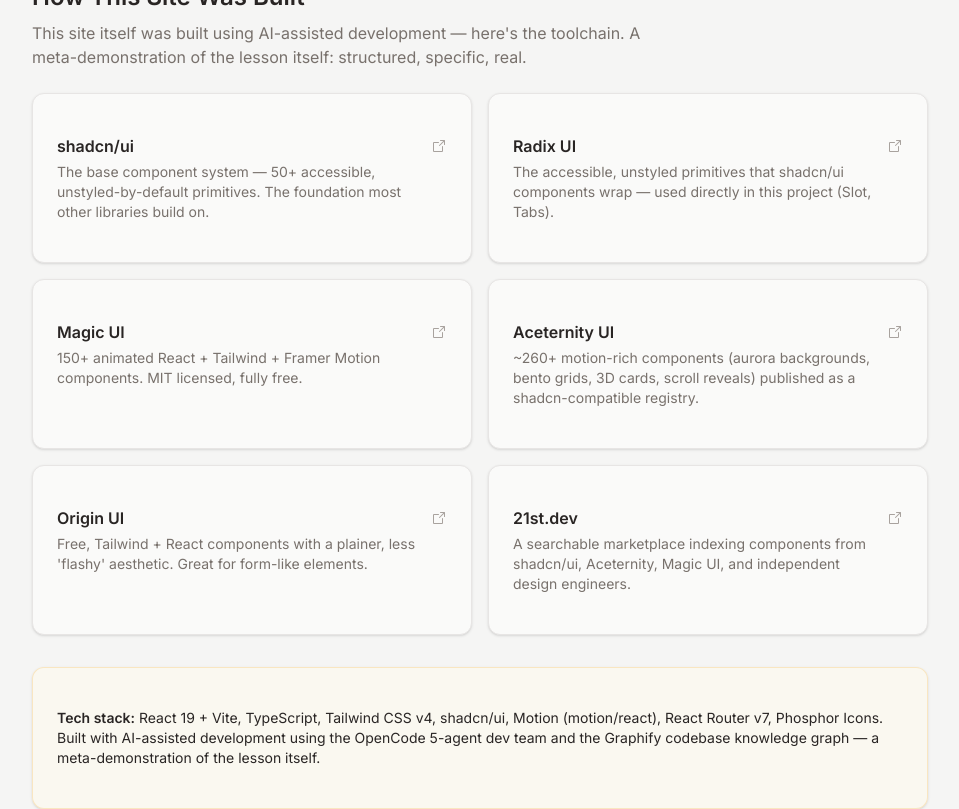
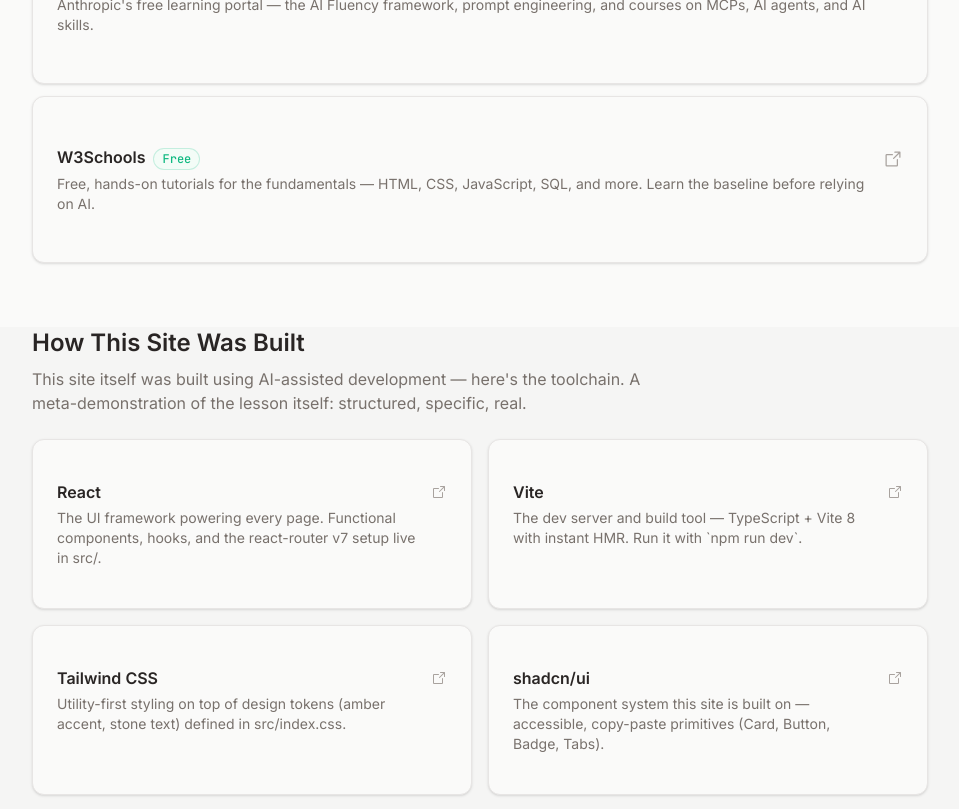
Before and after one commit to dannielcanaryquipia/artificial-intelligence-prompting, a React (Vite) app: page /resources in a window 1280 px wide. Shown: the part 480-1289 px from the top of the page, without its empty margins (160-1119 px from the left). Built offline with nearby package versions, Linux system fonts and the light colour scheme.

Commit message:
feat: honest build stack + real learning resources, socials on About, GitHub CTA on Home

```diff
--- a/src/data/references.ts
+++ b/src/data/references.ts
@@ -5,49 +5,64 @@
   free?: boolean;
 }
 
-export interface UILibrary {
+export interface BuildStack {
   name: string;
   description: string;
   link: string;
 }
 
-export const learningResources: LearningResource[] = [];
+export const learningResources: LearningResource[] = [
+  {
+    title: "Anthropic Skilljar",
+    description:
+      "Anthropic's free learning portal — the AI Fluency framework, prompt engineering, and courses on MCPs, AI agents, and AI skills.",
+    link: "https://anthropic.skilljar.com",
+    free: true,
+  },
+  {
+    title: "W3Schools",
+    description:
+      "Free, hands-on tutorials for the fundamentals — HTML, CSS, JavaScript, SQL, and more. Learn the baseline before relying on AI.",
+    link: "https://www.w3schools.com/",
+    free: true,
+  },
+];
 
-export const uiLibraries: UILibrary[] = [
+export const buildStack: BuildStack[] = [
+  {
+    name: "React",
+    description:
+      "The UI framework powering every page. Functional components, hooks, and the react-router v7 setup live in src/.",
+    link: "https://react.dev",
+  },
+  {
+    name: "Vite",
+    description:
+      "The dev server and build tool — TypeScript + Vite 8 with instant HMR. Run it with `npm run dev`.",
+    link: "https://vite.dev",
+  },
+  {
+    name: "Tailwind CSS",
+    description:
+      "Utility-first styling on top of design tokens (amber accent, stone text) defined in src/index.css.",
+    link: "https://tailwindcss.com",
+  },
   {
     name: "shadcn/ui",
     description:
-      "The base component system — 50+ accessible, unstyled-by-default primitives. The foundation most other libraries build on.",
+      "The component system this site is built on — accessible, copy-paste primitives (Card, Button, Badge, Tabs).",
     link: "https://ui.shadcn.com",
   },
   {
     name: "Radix UI",
     description:
-      "The accessible, unstyled primitives that shadcn/ui components wrap — used directly in this project (Slot, Tabs).",
+      "The accessible, unstyled primitives that shadcn/ui wraps — used directly here too (Slot, Tabs).",
     link: "https://www.radix-ui.com",
   },
   {
-    name: "Magic UI",
+    name: "OpenCode CLI",
     description:
-      "150+ animated React + Tailwind + Framer Motion components. MIT licensed, fully free.",
-    link: "https://magicui.design",
-  },
-  {
-    name: "Aceternity UI",
-    description:
-      "~260+ motion-rich components (aurora backgrounds, bento grids, 3D cards, scroll reveals) published as a shadcn-compatible registry.",
-    link: "https://ui.aceternity.com",
-  },
-  {
-    name: "Origin UI",
-    description:
-      "Free, Tailwind + React components with a plainer, less 'flashy' aesthetic. Great for form-like elements.",
-    link: "https://originui.com",
-  },
-  {
-    name: "21st.dev",
-    description:
-      "A searchable marketplace indexing components from shadcn/ui, Aceternity, Magic UI, and independent design engineers.",
-    link: "https://21st.dev",
+      "The terminal AI coding agent that wrote this site, directed by a 5-agent dev team defined in .opencode/.",
+    link: "https://opencode.ai/docs",
   },
 ];
--- /dev/null
+++ b/src/data/site.ts
@@ -0,0 +1,13 @@
+export interface SocialLink {
+  id: "facebook" | "instagram" | "github";
+  label: string;
+  href: string;
+}
+
+export const socialLinks: SocialLink[] = [
+  { id: "facebook", label: "Facebook", href: "" },
+  { id: "instagram", label: "Instagram", href: "" },
+  { id: "github", label: "GitHub", href: "" },
+];
+
+export const projectGithubUrl = "";
--- a/src/pages/About.tsx
+++ b/src/pages/About.tsx
@@ -1,6 +1,18 @@
+import {
+  FacebookLogo,
+  InstagramLogo,
+  GithubLogo,
+} from "@phosphor-icons/react";
 import { PageHeader } from "@/components/motion/PageHeader";
 import { CredentialGroup } from "@/components/CredentialGroup";
 import { certifications } from "@/data/certifications";
+import { socialLinks } from "@/data/site";
+
+const socialIcons: Record<string, typeof GithubLogo> = {
+  facebook: FacebookLogo,
+  instagram: InstagramLogo,
+  github: GithubLogo,
+};
 
 export function About() {
   return (
@@ -24,6 +36,36 @@
             structured.
           </p>
         </div>
+
+        <div className="flex items-center gap-3 mt-6">
+          {socialLinks.map((social) => {
+            const Icon = socialIcons[social.id];
+            const base =
+              "h-11 w-11 rounded-full border border-surface-border bg-surface flex items-center justify-center text-content-secondary transition-colors duration-150";
+            return social.href ? (
+              <a
+                key={social.id}
+                href={social.href}
+                target="_blank"
+                rel="noopener noreferrer"
+                aria-label={social.label}
+                title={social.label}
+                className={`${base} hover:text-accent hover:border-accent/40`}
+              >
+                <Icon size={20} weight="duotone" />
+              </a>
+            ) : (
+              <span
+                key={social.id}
+                aria-label={social.label}
+                title={`Paste your ${social.label} URL in src/data/site.ts`}
+                className={`${base} opacity-50 cursor-not-allowed`}
+              >
+                <Icon size={20} weight="duotone" />
+              </span>
+            );
+          })}
+        </div>
       </PageHeader>
 
       {/* Certifications */}
--- a/src/pages/Home.tsx
+++ b/src/pages/Home.tsx
@@ -1,9 +1,10 @@
 import { PageHeader } from "@/components/motion/PageHeader";
 import { RevealSection } from "@/components/motion/RevealSection";
-import { Lightbulb, Target, Wrench } from "@phosphor-icons/react";
+import { Lightbulb, Target, Wrench, GithubLogo } from "@phosphor-icons/react";
 import { Card, CardContent } from "@/components/ui/card";
 import { PromptComparison } from "@/components/PromptComparison";
 import { homepageExample } from "@/data/promptExamples";
+import { projectGithubUrl } from "@/data/site";
 
 const objectives = [
   {
@@ -40,7 +41,32 @@
         }
         subtitle="A short lesson on prompting as a real, learnable skill for IT work — not a trick, a technique."
         titleClassName="mb-6"
-      />
+      >
+        <div className="mt-8">
+          {projectGithubUrl ? (
+            <a
+              href={projectGithubUrl}
+              target="_blank"
+              rel="noopener noreferrer"
+              className="inline-flex items-center gap-2 rounded-lg bg-accent px-5 py-2.5 text-sm font-medium
+                         text-white hover:bg-accent-hover active:bg-accent-active
+                         transition-colors duration-150"
+            >
+              <GithubLogo size={18} weight="bold" />
+              View the project on GitHub
+            </a>
+          ) : (
+            <span
+              title="Add the project GitHub URL in src/data/site.ts"
+              className="inline-flex items-center gap-2 rounded-lg bg-accent/20 px-5 py-2.5 text-sm font-medium
+                         text-accent-deep cursor-not-allowed"
+            >
+              <GithubLogo size={18} weight="bold" />
+              View the project on GitHub
+            </span>
+          )}
+        </div>
+      </PageHeader>
 
       {/* Before/After Demo */}
       <section className="py-16 px-4 sm:px-6
--- a/src/pages/Resources.tsx
+++ b/src/pages/Resources.tsx
@@ -3,7 +3,7 @@
 import { ArrowSquareOut } from "@phosphor-icons/react";
 import { Card, CardContent } from "@/components/ui/card";
 import { Badge } from "@/components/ui/badge";
-import { learningResources, uiLibraries } from "@/data/references";
+import { learningResources, buildStack } from "@/data/references";
 
 export function Resources() {
   return (
@@ -83,7 +83,7 @@
           </p>
 
           <div className="grid grid-cols-1 md:grid-cols-2 gap-3 sm:gap-4">
-            {uiLibraries.map((lib) => (
+            {buildStack.map((lib) => (
               <a
                 key={lib.name}
                 href={lib.link}
@@ -124,11 +124,12 @@
             <CardContent className="py-4">
               <p className="font-sans text-sm text-content-primary">
                 <strong className="font-semibold">Tech stack:</strong> React
-                19 + Vite, TypeScript, Tailwind CSS v4, shadcn/ui, Motion
-                (motion/react), React Router v7, Phosphor Icons. Built with
-                AI-assisted development using the OpenCode 5-agent dev team and
-                the Graphify codebase knowledge graph — a meta-demonstration of
-                the lesson itself.
+                19 + Vite, TypeScript, Tailwind CSS v4, shadcn/ui + Radix UI,
+                Motion (motion/react), React Router v7, Phosphor Icons. Built
+                with AI-assisted development: OpenCode CLI running a 5-agent dev
+                team, the Graphify codebase knowledge graph, and markdown files
+                (AGENTS.md, specs, plans) as the context and instructions the
+                agents follow — a meta-demonstration of the lesson itself.
               </p>
             </CardContent>
           </Card>
```
Also changed, not shown: 1 other file (tests, documents, lock files or other folders).
